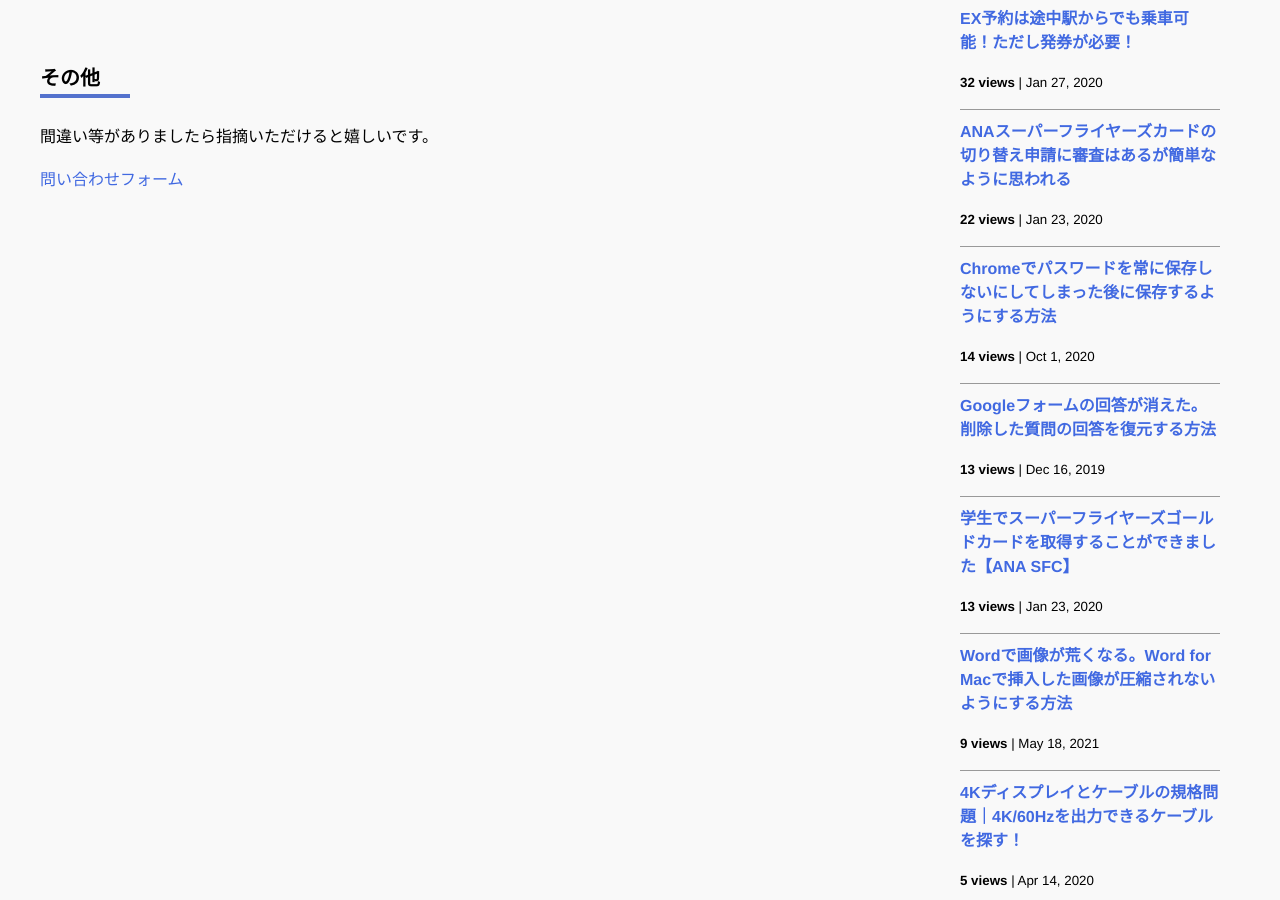
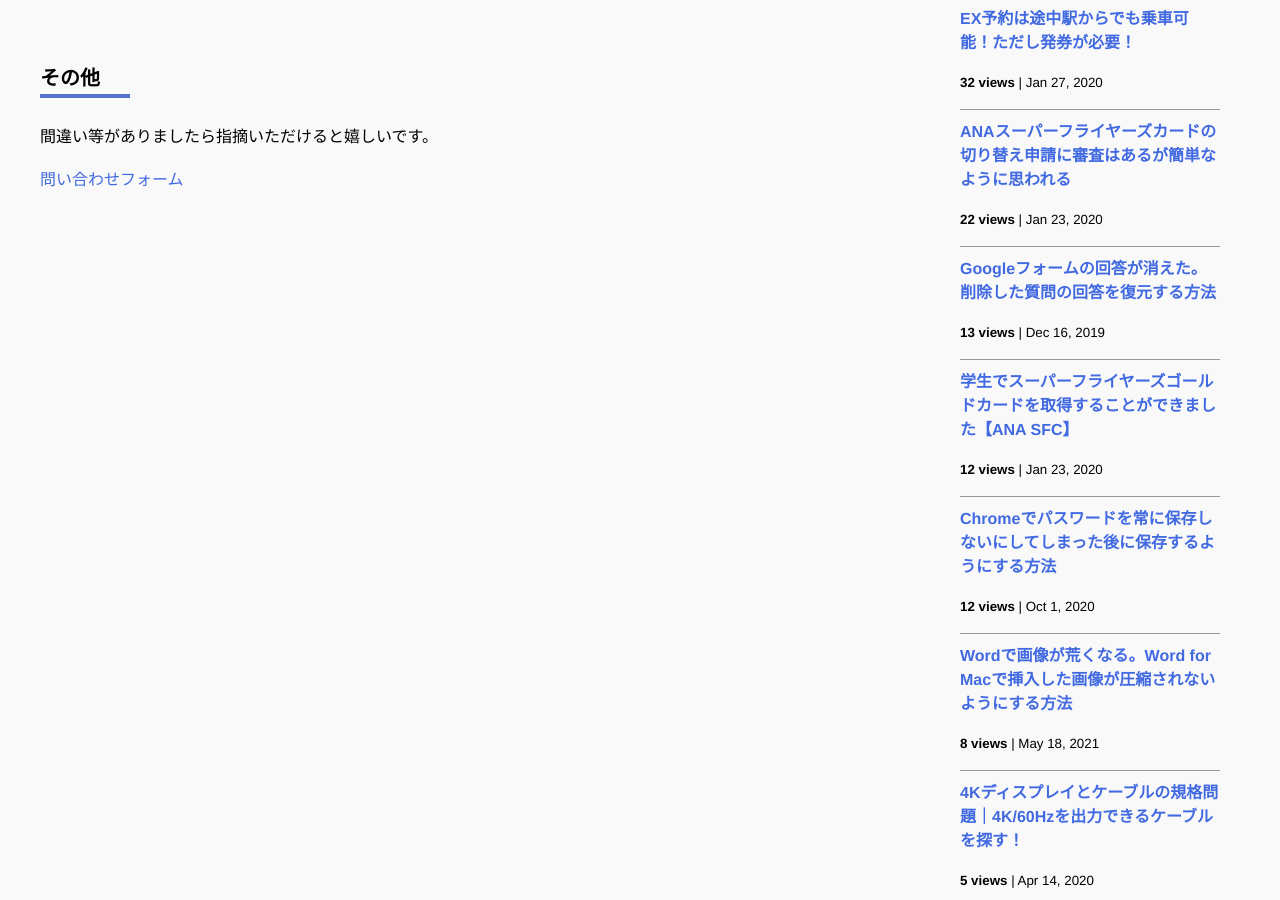
Before and after one commit to iwanaminami/shoyaiwaname, a Jekyll site: the page built from about.markdown, in a window 1280 px wide and 900 px high, scrolled down 878 px. Built offline with Jekyll 4.4.1, drawn with Linux system fonts in a browser that asks for light colours; nearby versions of some CDN libraries; comment, search, counter and statistics services are not loaded.

Commit message:
chore(ga): update _data/popularposts.yml 20261019-0052

```diff
--- a/_data/popularposts.yml
+++ b/_data/popularposts.yml
@@ -3,15 +3,15 @@ side:
     url: "/2020/01/27/ex-rideontheway.html"
   - view: 22
     url: "/2020/01/23/sfc-judge.html"
-  - view: 21
+  - view: 20
     url: "/"
-  - view: 14
-    url: "/2020/10/01/googlepassword.html"
   - view: 13
     url: "/2019/12/16/restore-googleform.html"
-  - view: 13
+  - view: 12
     url: "/2020/01/23/sfcgold.html"
-  - view: 9
+  - view: 12
+    url: "/2020/10/01/googlepassword.html"
+  - view: 8
     url: "/2021/05/18/image-compression-word.html"
   - view: 5
     url: "/2020/04/14/4kcable.html"
```
